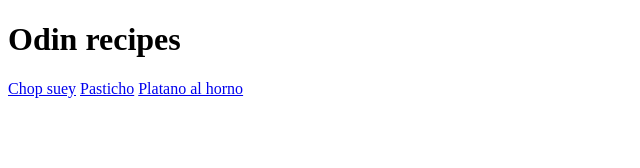
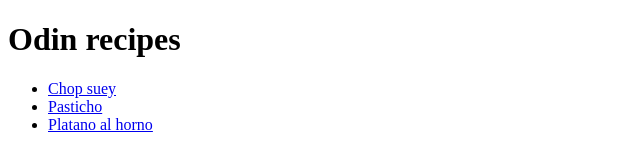
Before and after one commit to humbleandres/odin-recipes, a plain HTML site: page index.html in a window 1280 px wide. Shown: the whole page, without its empty margins (0-640 px from the left). Drawn offline with Linux system fonts and the light colour scheme.

Commit message:
Menú de recipes corregido en una lista, imagen de la primera receta redimensionada

```diff
--- a/index.html
+++ b/index.html
@@ -7,8 +7,12 @@
 </head>
 <body>
     <h1>Odin recipes</h1>
-    <a href="recipes/chopsuey.html">Chop suey</a>
-    <a href="recipes/pasticho">Pasticho</a>
-    <a href="recipes/platano-al-horno.html">Platano al horno</a>
+    <ul>
+        <li><a href="recipes/chopsuey.html">Chop suey</a></li>
+        <li><a href="recipes/pasticho.html">Pasticho</a></li>
+        <li><a href="recipes/platano-al-horno.html">Platano al horno</a></li>
+    </ul>
+
+
 </body>
 </html>
```
Also changed, not shown: recipes/chopsuey.html (+3 -2 lines).
